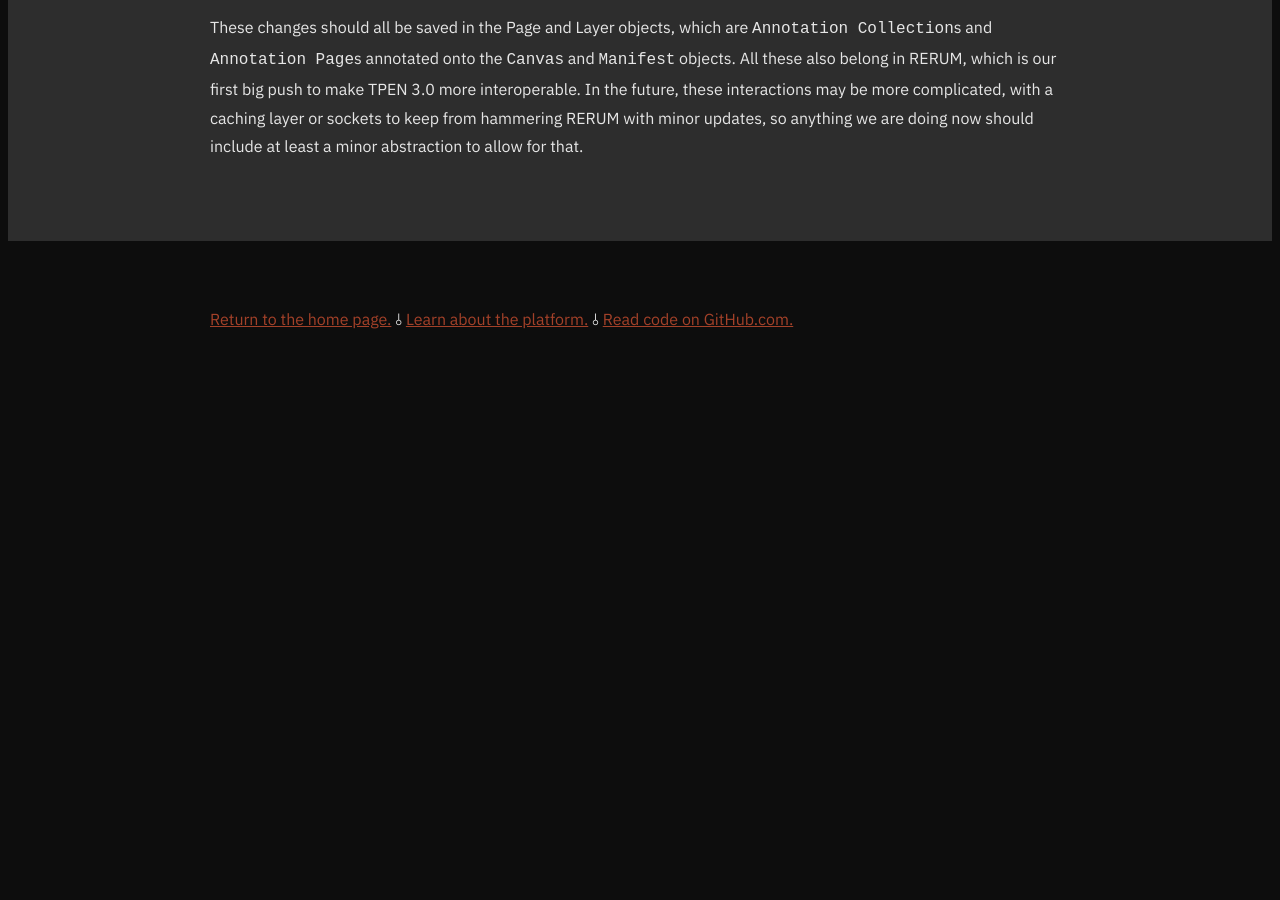
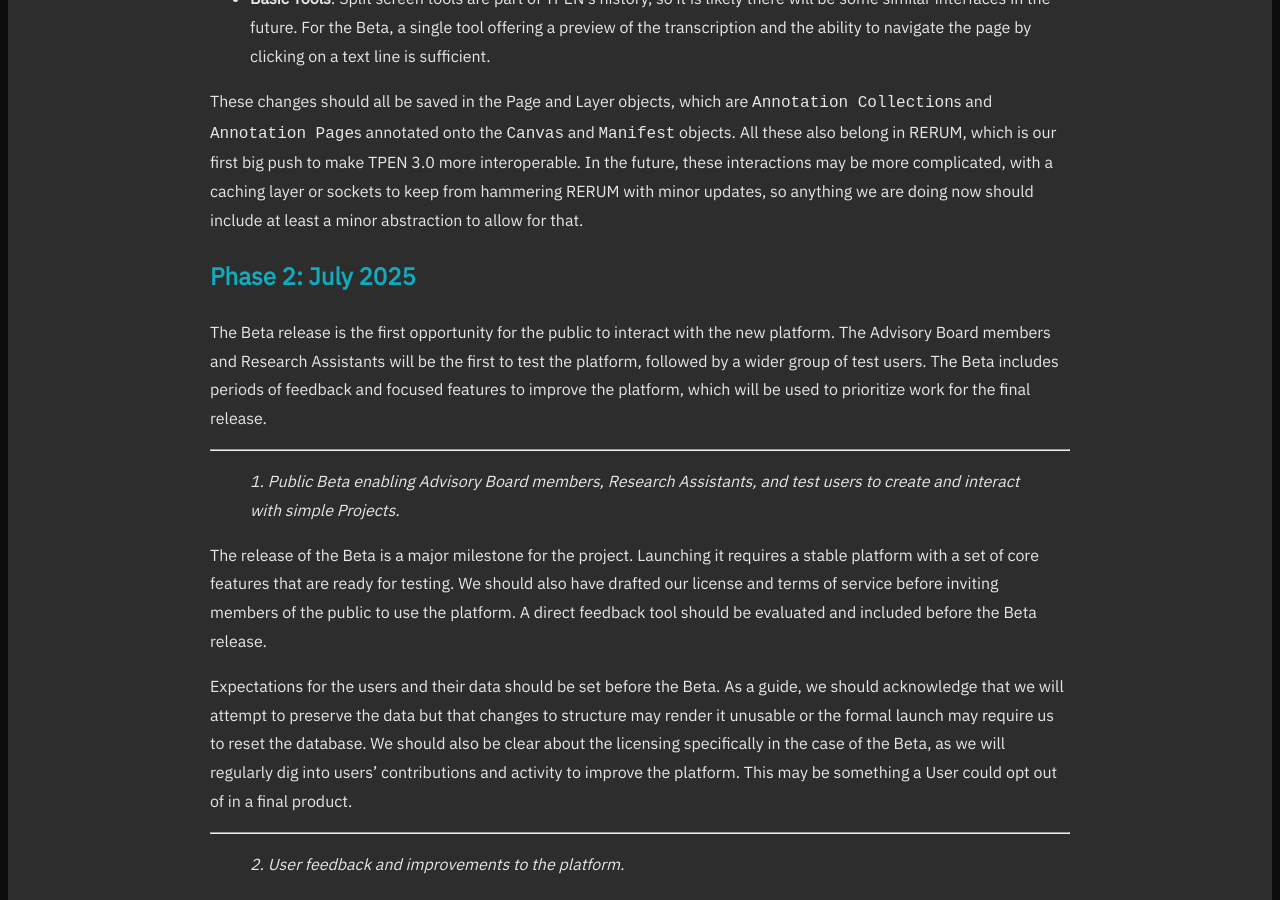
Before and after one commit to CenterForDigitalHumanities/TPEN3, a Jekyll site: the page built from pages/roadmap.md, in a window 1280 px wide and 900 px high, scrolled down 5208 px. Built offline with Jekyll 4.4.1, drawn with Linux system fonts in a browser that asks for light colours; some of the changed text lies outside the part shown.

Commit message:
Update roadmap.md

```diff
--- a/pages/roadmap.md
+++ b/pages/roadmap.md
@@ -28,6 +28,10 @@
 the new platform.
 
 ## Phase 1: 2024
+
+Establish the foundation for the new platform, including the technology stack,
+data management, and user interface. Develop a set of core interfaces and
+workflows for project creation, annotation, and transcription.
 
 ---
 
@@ -212,3 +216,44 @@
 may be more complicated, with a caching layer or sockets to keep from hammering
 RERUM with minor updates, so anything we are doing now should include at least
 a minor abstraction to allow for that.
+
+## Phase 2: July 2025
+
+The Beta release is the first opportunity for the public to interact with the
+new platform. The Advisory Board members and Research Assistants will be the
+first to test the platform, followed by a wider group of test users. The Beta
+includes periods of feedback and focused features to improve the platform,
+which will be used to prioritize work for the final release.
+
+---
+
+> *1. Public Beta enabling Advisory Board members, Research Assistants, and test users to create and interact with simple Projects.*
+
+The release of the Beta is a major milestone for the project. Launching it
+requires a stable platform with a set of core features that are ready for
+testing. We should also have drafted our license and terms of service before
+inviting members of the public to use the platform. A direct feedback tool
+should be evaluated and included before the Beta release.
+
+Expectations for the users and their data should be set before the Beta. As
+a guide, we should acknowledge that we will attempt to preserve the data but
+that changes to structure may render it unusable or the formal launch may
+require us to reset the database. We should also be clear about the licensing
+specifically in the case of the Beta, as we will regularly dig into users'
+contributions and activity to improve the platform. This may be something a
+User could opt out of in a final product.
+
+---
+
+> *2. User feedback and improvements to the platform.*
+
+There are scheduled meetings for feedback from the Advisory Board which will
+select a subset of features to focus on for the final release. Some features,
+per the funding proposal, are required for the final release and others are
+simply proposed as possible and will be scheduled for work after delivery. It
+is up to the Advisory Board to decide which features are most impactful.
+
+Users will also provide feedback and there should be a combination of simple
+ways to do this. Some GitHub issue templates will help, but there should also
+be a persistent feedback tool on each interface. Contact via email or forms
+must be easy to access and regularly reviewed.
```
